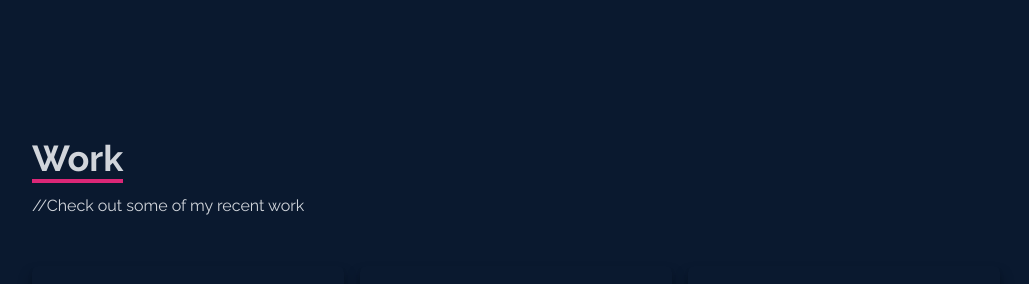
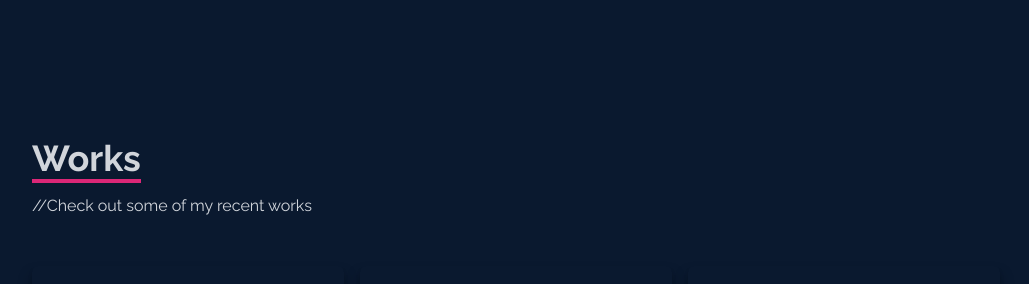
Before and after one commit to roquegabriel/portfolio, a React (Vite) app: page / in a window 1280 px wide. Shown: the part 2340-2624 px from the top of the page, without its empty margins (124-1153 px from the left). Built offline with nearby package versions, Linux system fonts and the light colour scheme.

Commit message:
Correct texts

```diff
--- a/src/components/Works.jsx
+++ b/src/components/Works.jsx
@@ -5,8 +5,8 @@ const Works = () => {
         <div name="works" className='w-full md:h-screen bg-midnight text-gray-300'>
             <div className='max-w-[1000px] mx-auto p-4 flex flex-col justify-center w-full h-full'>
                 <div className='pb-8'>
-                    <p className='text-4xl font-bold inline border-pink-600 border-b-4'>Work</p>
-                    <p className='py-4'>//Check out some of my recent work</p>
+                    <p className='text-4xl font-bold inline border-pink-600 border-b-4'>Works</p>
+                    <p className='py-4'>//Check out some of my recent works</p>
                 </div>
                 {/* Container */}
                 <div className='grid sm:grid-cols-2 md:grid-cols-3 gap-4'>
@@ -105,8 +105,6 @@ const Works = () => {
                     </div>
 
                 </div>
-
-
             </div>
         </div>
     )
```
